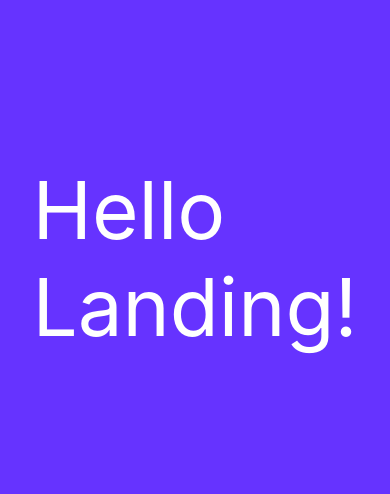
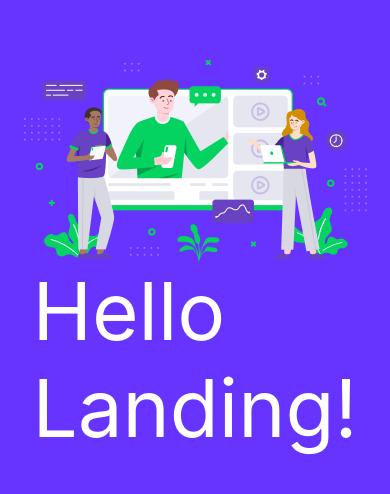
Before and after one commit to Eduardo-SO/Proffy, a React Native app: screen / in a window 390 px wide. Shown: the part 164-658 px from the top of the page. Built offline with nearby package versions, Linux system fonts and the light colour scheme.

Commit message:
Import landing image

```diff
--- /dev/null
+++ b/src/@types/index.d.ts
@@ -0,0 +1 @@
+declare module '*.png';
--- a/src/pages/Landing/index.tsx
+++ b/src/pages/Landing/index.tsx
@@ -1,10 +1,14 @@
 import React from 'react';
+import { Image } from 'react-native';
 
 import { Container, Title } from './styles';
+
+import landingImage from '../../assets/images/landing.png';
 
 const Landing: React.FC = () => {
   return (
     <Container>
+      <Image source={landingImage} />
       <Title>Hello Landing!</Title>
     </Container>
   )
```
